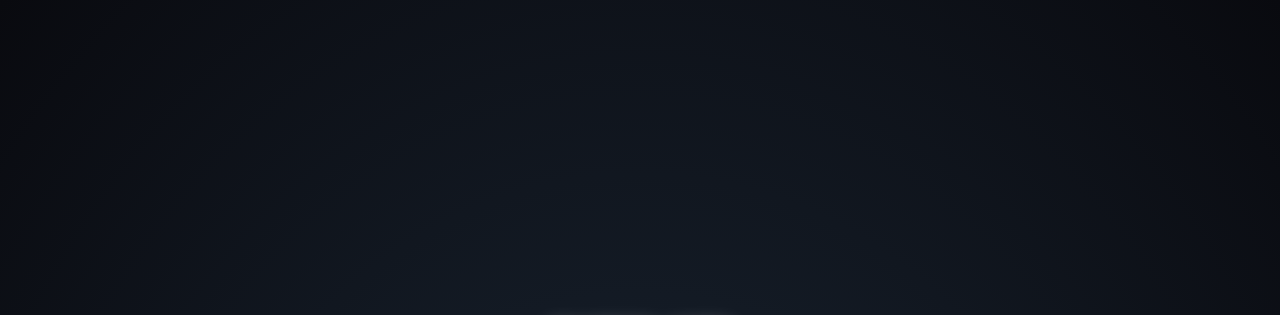
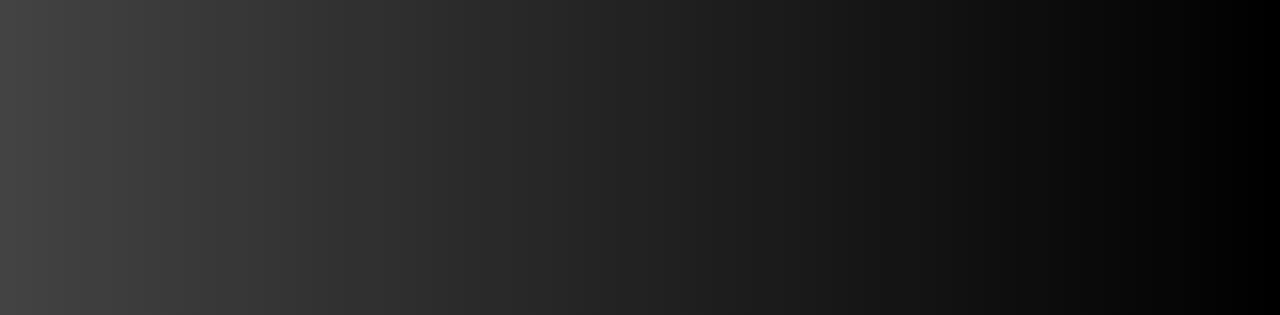
Before and after one commit to aminamak/OTP, a plain HTML site: page index.html in a window 1280 px wide. Shown: the top 315 px of the page. Drawn offline with Linux system fonts and the light colour scheme.

Commit message:
Update style.css

```diff
--- a/style.css
+++ b/style.css
@@ -14,10 +14,6 @@ body {
       #434343,
       #000000
     );
-
-    background: radial-gradient(ellipse at bottom, #1b2735 0%, #090a0f 100%);
-    overflow: hidden;
-    filter: drop-shadow(0 0 10px white);
   }
 
   .container {
```
